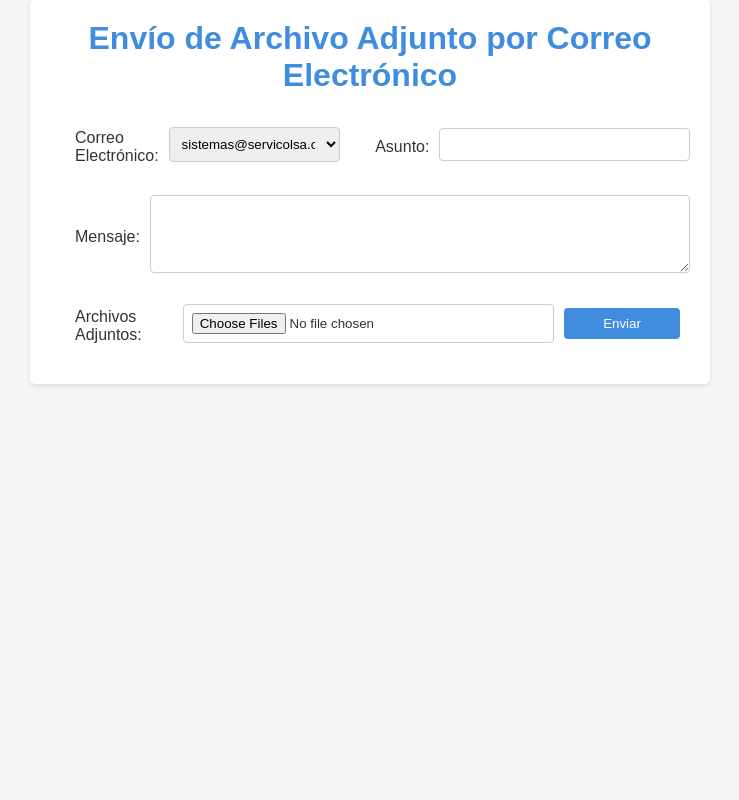
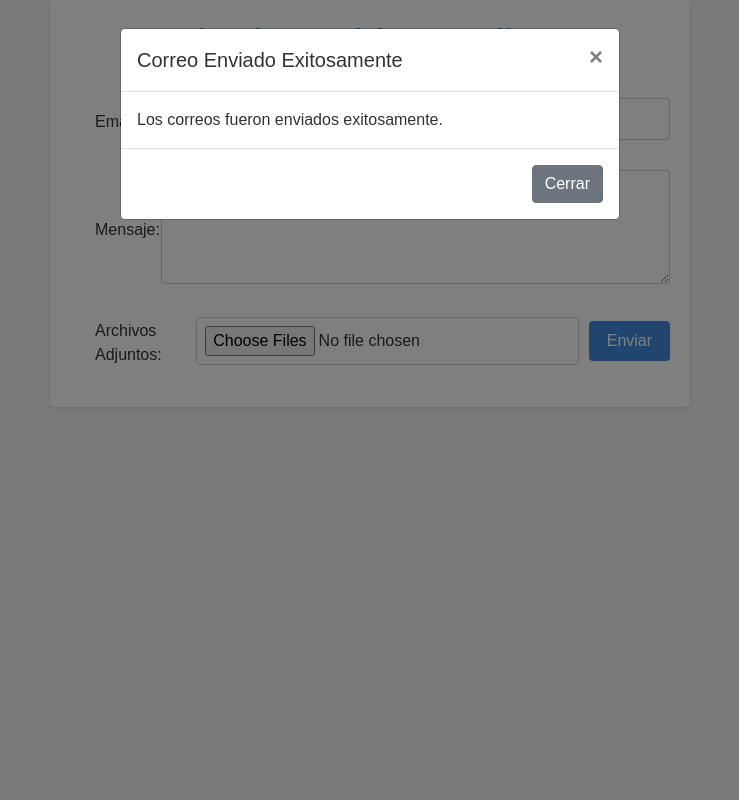
Before and after one commit to jhonanderson52/envio_desprendibles, a Flask app: page / in a window 1280 px wide. Shown: the whole page, without its empty margins (270-1009 px from the left). Run offline with Flask 3, Linux system fonts and the light colour scheme; data comes from the database, SQL or seed files in the repository; data that the repository does not hold is empty; some libraries are stand-ins or nearby versions.

Commit message:
Se agrega ventana de confirmación de envío

```diff
--- a/app/routes.py
+++ b/app/routes.py
@@ -1,8 +1,9 @@
-from flask import Flask, render_template, request
+from flask import Flask, render_template, request, flash, redirect, url_for
 from flask_mail import Mail, Message
 from pathlib import Path
 from app.config import MAIL_SERVER, MAIL_PORT, MAIL_USE_TLS, MAIL_USERNAME, MAIL_PASSWORD, MAIL_DEFAULT_SENDER
 import mysql.connector
+from flask import jsonify
 
 app = Flask(__name__)
 
@@ -20,7 +21,7 @@ mail = Mail(app)
 def get_emails_from_database():
     conn = mysql.connector.connect(
         host="127.0.0.1",
-	port="34106",
+	    port="34106",
         user="ubuntu",
         password="@A172839a@",
         database="envio_desprendibles"
@@ -35,15 +36,17 @@ def get_emails_from_database():
 
     return emails
 
+@app.route('/templates')
+def success():
+    return render_template('success.html')
 
 @app.route('/', methods=['GET', 'POST'])
 def index():
     if request.method == 'POST':
         email = request.form.get('email')
-        subject = request.form.get('subject')  # Captura el asunto del formulario
-        body = request.form.get('body')  # Captura el cuerpo del correo del formulario
-                #subject = 'Envío de Archivos Adjuntos'
-        #message = 'Este es un correo con archivos adjuntos'
+        emails = get_emails_from_database()
+        subject = request.form.get('subject')
+        body = request.form.get('body')
 
         attachments = request.files.getlist('attachment')
 
@@ -63,9 +66,7 @@ def index():
             # Enviar el mensaje con todos los archivos adjuntos
             mail.send(msg)
 
-            return 'Correo con archivos adjuntos enviado exitosamente'
-        else:
-            return 'No se han adjuntado archivos'
+            return redirect(url_for('success'))
 
     emails = get_emails_from_database()
 
--- /dev/null
+++ b/app/static/email_search.js
@@ -0,0 +1,38 @@
+$(document).ready(function() {
+    const emailInput = $('#emailInput');
+    const emailOptions = $('#emailOptions');
+
+    emailInput.on('input', function() {
+        const searchTerm = $(this).val();
+
+        if (searchTerm) {
+            $.get(`/search_emails?query=${searchTerm}`, function(emails) {
+                emailOptions.html('');
+
+                emails.forEach(function(email) {
+                    const option = $('<div class="email-option"></div>').text(email);
+                    option.on('click', function() {
+                        emailInput.val(email);
+                        emailOptions.html('');
+                    });
+                    emailOptions.append(option);
+                });
+            });
+        } else {
+            emailOptions.html('');
+        }
+    });
+});
+
+$(document).ready(function() {
+    $('#emailInput').on('input', function() {
+        var query = $(this).val();
+        $.get('/search_emails', { query: query }, function(data) {
+            var options = '';
+            for (var i = 0; i < data.length; i++) {
+                options += '<option value="' + data[i] + '">' + data[i] + '</option>';
+            }
+            $('#emailOptions').html(options);
+        });
+    });
+});
--- a/app/static/styles.css
+++ b/app/static/styles.css
@@ -1,17 +1,17 @@
 /* Resetear algunos estilos por defecto */
-body, h1, p {
+#body-e, #h1-e, #p-e {
     margin: 0;
     padding: 0;
 }
 
 /* Estilos para el cuerpo de la página */
-body {
+#body-e {
     font-family: Arial, sans-serif;
     background-color: #f5f5f5;
     color: #333;
 }
 
-.container {
+.container-e {
     max-width: 50%;
     margin: 0 auto;
     padding: 20px;
@@ -22,17 +22,17 @@ body {
 
 /* Estilos para el formulario */
 /* Alinear todos los elementos en una sola fila */
-.form-row {
+.form-row-e {
     display: flex;
     align-items: center;
     margin-bottom: 10px;
 }
 
 /* Espaciado entre elementos */
-.form-row label,
-.form-row select,
-.form-row input,
-.form-row button {
+.form-row-e label,
+.form-row-e select,
+.form-row-e input,
+.form-row-e button {
     margin-right: 10px;
 }
 
@@ -42,16 +42,16 @@ body {
     align-items: center;
 }*/
 
-button {
+#button-e {
     margin: 10px 0;
     padding: 8px;
     border: 1px solid #ccc;
     border-radius: 4px;
-    width: 30%;
+    width: 20%;
     box-sizing: border-box;
 }
 
-input, select {
+.input-e, #input-e, #select-e {
     margin: 10px 0;
     padding: 8px;
     border: 1px solid #ccc;
@@ -60,7 +60,7 @@ input, select {
     box-sizing: border-box;
 }
 
-textarea {
+#textarea-e {
     margin: 10px 0;
     padding: 8px;
     border: 1px solid #ccc;
@@ -78,26 +78,26 @@ textarea {
     box-sizing: border-box;
 }
 
-label {
+#label-e {
     margin: 10px 1px 5px 5px;
     padding: 5px 0px 5px 20px;
     width: 30%;
     box-sizing: border-box;
 }
 
-button {
+#button-e {
     background-color: #408ddf;
     color: #fff;
     border: none;
     cursor: pointer;
 }
 
-button:hover {
-    background-color: #408ddf;
+#button-e:hover {
+    background-color: #267fe4;
 }
 
 /* Estilos para el encabezado */
-h1 {
+#h1-e {
     text-align: center;
     margin-bottom: 20px;
     color: #408ddf;
--- a/app/templates/index.html
+++ b/app/templates/index.html
@@ -4,46 +4,116 @@
     <meta charset="UTF-8">
     <meta name="viewport" content="width=device-width, initial-scale=1.0">
     <title>Envio de Archivos Adjuntos</title>
+    <script src="https://code.jquery.com/jquery-3.6.0.min.js"></script>
+    <link rel="stylesheet" href="https://stackpath.bootstrapcdn.com/bootstrap/4.5.2/css/bootstrap.min.css">
     <link rel="stylesheet" href="{{ url_for('static', filename='styles.css') }}">
+    <script src="https://code.jquery.com/jquery-3.5.1.slim.min.js"></script>
+    <script src="https://cdn.jsdelivr.net/npm/@popperjs/core@2.9.2/dist/umd/popper.min.js"></script>
+    <script src="https://stackpath.bootstrapcdn.com/bootstrap/4.5.2/js/bootstrap.min.js"></script>
+    <script src="{{ url_for('static', filename='email_search.js') }}"></script>
+
 </head>
-<body>
-    <div class="container">
-            <h1>Envío de Archivo Adjunto por Correo Electrónico</h1>
-            <!--<form action="/" method="post" enctype="multipart/form-data">
-                <label for="email">Correo Electrónico:</label>
-                <select name="email" id="email" required>
-                    {% for email in emails %}
-                        <option value="{{ email }}">{{ email }}</option>
-                    {% endfor %}
-                </select><br>
+<body id="body-e">
+    <div class="container-e">
+            <h1 id="h1-e">Envio de Archivos Adjuntos</h1>
 
-                <label for="attachment">Archivo Adjunto:</label>
-                <input type="file" name="attachment" id="attachment" accept=".pdf,.doc,.docx,.txt" multiple required><br>
+            <form action="/" method="post" enctype="multipart/form-data" class="form-container">
+                <div class="form-row-e">
+                    <label id="label-e" for="email">Email:</label>
 
-                <button type="submit">Enviar</button>
-            </form>-->
-            <form action="/" method="post" enctype="multipart/form-data" class="form-container">
-                <div class="form-row">
-                    <label for="email">Correo Electrónico:</label>
-                    <select name="email" id="email" required>
+                    <select id="select-e" name="email" id="email" required>
                         {% for email in emails %}
                             <option value="{{ email }}">{{ email }}</option>
                         {% endfor %}
                     </select>
 
-                    <label for="subject">Asunto:</label>
+                    <!--<input type="text" id="emailInput" placeholder="Escribe para buscar y seleccionar el correo" autocomplete="off" list="emailOptions">
+                    <datalist id="emailOptions"></datalist>
+
+                    <script>
+                        $(document).ready(function() {
+                            $('#emailInput').on('input', function() {
+                                var query = $(this).val();
+                                $.get('/search_emails', { query: query }, function(data) {
+                                    var options = '';
+                                    for (var i = 0; i < data.length; i++) {
+                                        options += '<option value="' + data[i] + '">' + data[i] + '</option>';
+                                    }
+                                    $('#emailOptions').html(options).trigger('change');
+                                });
+                            });
+                        });
+                    </script>-->
+
+
+
+                    <!--<div id="emailOptions" class="email-options"></div>-->
+
+
+
+
+                    <label id="label-e" for="subject">Asunto:</label>
                     <input id="asunto" type="text" name="subject" id="subject" required>
                 </div>
-                <div class="form-row">
-                    <label for="body">Mensaje:</label>
-                    <textarea name="body" id="body" rows="4" required></textarea>
+                <div class="form-row-e">
+                    <label id="label-e" for="body">Mensaje:</label>
+                    <textarea id="textarea-e" name="body" id="body" rows="4" required></textarea>
                 </div>
-                <div class="form-row">
-                    <label for="attachment">Archivos Adjuntos:</label>
-                    <input type="file" name="attachment" id="attachment" accept=".pdf,.doc,.docx,.txt" multiple required>
-                    <button type="submit">Enviar</button>
+                <div class="form-row-e">
+                    <label id="label-e" for="attachment">Archivos Adjuntos:</label>
+                    <input class="input-e" type="file" name="attachment" id="attachment" accept=".pdf,.doc,.docx,.txt" multiple required>
+                    <button id="button-e" type="submit">Enviar</button>
                 </div>
             </form>
+
     </div>
+
+    <div class="modal fade" id="successModal" tabindex="-1" role="dialog" aria-labelledby="successModalLabel" aria-hidden="true">
+        <div class="modal-dialog" role="document">
+            <div class="modal-content">
+                <div class="modal-header">
+                    <h5 class="modal-title" id="successModalLabel">Correo Enviado Exitosamente</h5>
+                    <button type="button" class="close" data-dismiss="modal" aria-label="Close">
+                        <span aria-hidden="true">&times;</span>
+                    </button>
+                </div>
+                <div class="modal-body">
+                    Los correos fueron enviados exitosamente.
+                </div>
+                <div class="modal-footer">
+                    <button type="button" class="btn btn-secondary" data-dismiss="modal">Cerrar</button>
+                </div>
+            </div>
+        </div>
+    </div>
+
+    <script>
+        $(document).ready(function() {
+            $('#successModal').modal('show'); // Muestra el modal al cargar la página
+        });
+    </script>
+
+    <script>
+        $(document).ready(function() {
+            // Bloquear el formulario después de enviar
+            $('#submit-btn').on('click', function() {
+                $(this).prop('disabled', true);
+                $('#emailInput').prop('disabled', true);
+                $('#asunto').prop('disabled', true);
+                $('#body').prop('disabled', true);
+                $('#attachment').prop('disabled', true);
+            });
+
+            // Desbloquear el formulario al volver al formulario
+            $('#return-btn').on('click', function() {
+                $('#submit-btn').prop('disabled', false);
+                $('#emailInput').prop('disabled', false);
+                $('#asunto').prop('disabled', false);
+                $('#body').prop('disabled', false);
+                $('#attachment').prop('disabled', false);
+            });
+        });
+    </script>
+
 </body>
 </html>
```
Also changed, not shown: app/templates/success.html (added, +25 -0 lines), 3 other files.
